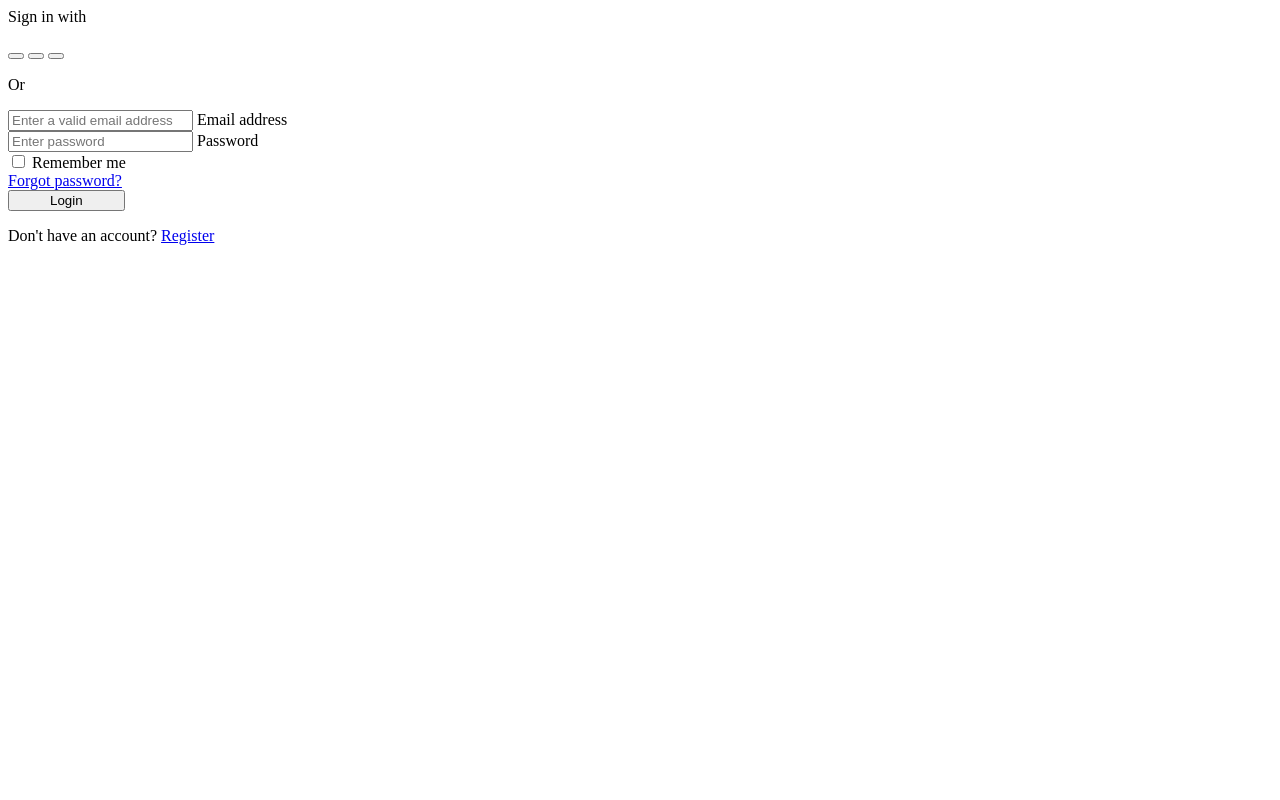
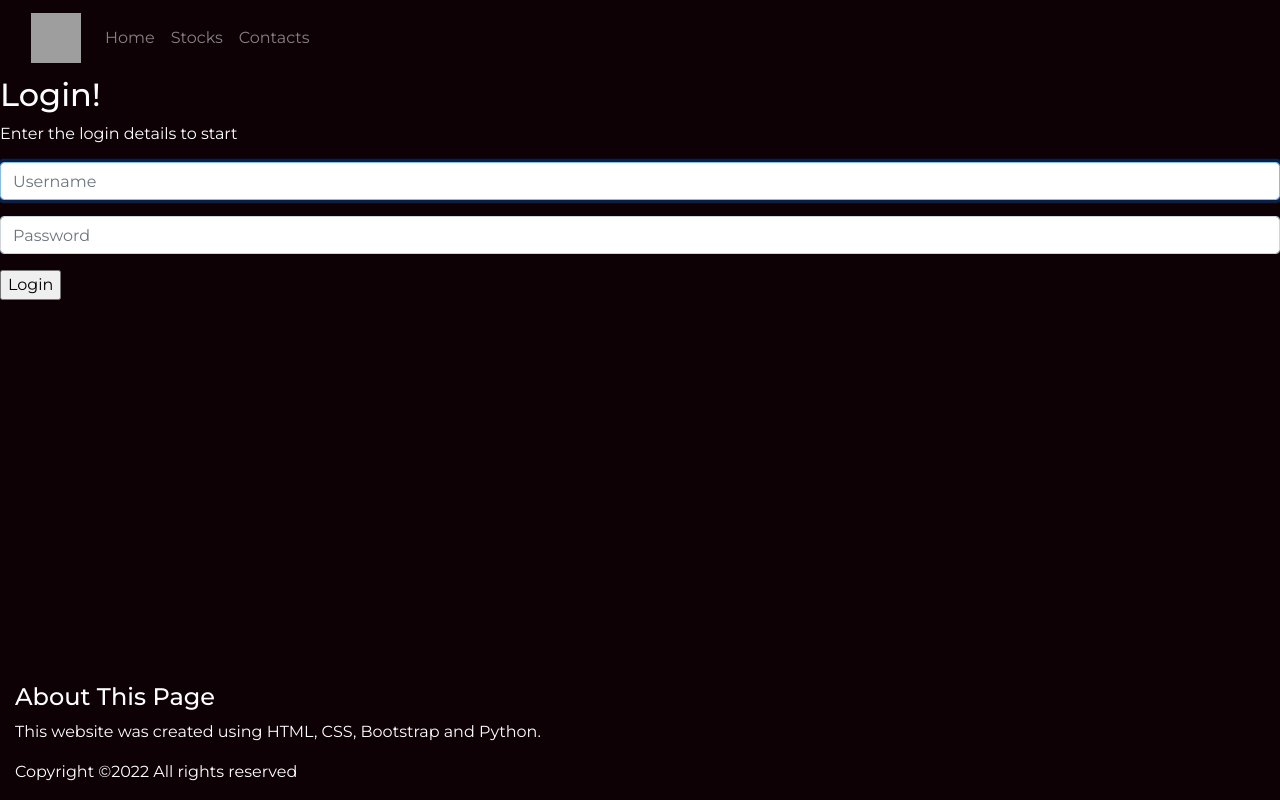
Before and after one commit to harshavardhanch9/NLP_Deployment, a Flask app: template templates/login.html in a window 1280 px wide. Run offline with Flask 2, Linux system fonts and the light colour scheme; the template is opened without the code that fills it: values that come from a table or form of the project are taken from there, others are empty; some libraries are stand-ins or nearby versions; grey boxes are pictures that could not be loaded.

Commit message:
Updated login page

```diff
--- a/app.py
+++ b/app.py
@@ -1,4 +1,4 @@
-from flask import Flask, request, render_template
+from flask import Flask, request, render_template, redirect, url_for
 import sqlalchemy
 from flask_sqlalchemy import SQLAlchemy
 from flask_restful import Resource, Api, reqparse
@@ -24,22 +24,29 @@ db.create_all(app=app) ## create table
 db = SQLAlchemy(app)
 
 @app.route('/', methods=['GET', 'POST'])
-def Sentiment():
+def register():
     reg_form = RegistrationForm()
     if reg_form.validate_on_submit():
         username = reg_form.username.data
         password = reg_form.password.data
 
-        user_object = User.query.filter_by(username=username).first()
-        if user_object:
-            return "Username has already taken by someone!"
-
         user = User(username=username, password=password)
         db.session.add(user)
         db.session.commit()
-        return "Successfully entered into DB!"
+        return redirect(url_for('login'))
 
     return render_template('home.html', form=reg_form)
+
+
+@app.route('/login', methods=['GET', 'POST'])
+def login():
+    login_form = LoginForm()
+
+    if login_form.validate_on_submit():
+        return "Logged in"
+
+    return render_template("login.html", form=login_form)
+
 
 @app.route('/stocks')
 def Stocks():
--- a/templates/home.html
+++ b/templates/home.html
@@ -20,7 +20,7 @@
               </div>
               <div class="col-md-8 col-lg-6 col-xl-4 offset-xl-1">
                 <h3>Register</h3>
-                <form action="{{ url_for('Sentiment')}}", method="POST">
+                <form action="{{ url_for('register')}}", method="POST">
                   {{ displayField(form.username, 'Username', autocomplete="off", autofocus=true) }}
                   {{ displayField(form.password, 'Password') }}
                   {{ displayField(form.confirm_pswd, 'Retype Password') }}
--- a/templates/login.html
+++ b/templates/login.html
@@ -1,53 +1,20 @@
-<form>
-    <div class="d-flex flex-row align-items-center justify-content-center justify-content-lg-start">
-      <p class="lead fw-normal mb-0 me-3">Sign in with</p>
-      <button type="button" class="btn btn-primary btn-floating mx-1">
-        <i class="fab fa-facebook-f"></i>
-      </button>
+{% from 'components/form_helper.html' import displayField %}
+{% extends "base.html" %}
 
-      <button type="button" class="btn btn-primary btn-floating mx-1">
-        <i class="fab fa-twitter"></i>
-      </button>
+<title>{% block title %}Login{% endblock %}</title>
 
-      <button type="button" class="btn btn-primary btn-floating mx-1">
-        <i class="fab fa-linkedin-in"></i>
-      </button>
-    </div>
+{% block content %}
+    <h2>Login!</h2>
+    <p>Enter the login details to start</p>
 
-    <div class="divider d-flex align-items-center my-4">
-      <p class="text-center fw-bold mx-3 mb-0">Or</p>
-    </div>
+    <form action="{{ url_for('login')}}", method="POST">
+      {{ displayField(form.username, 'Username', autocomplete="off", autofocus=true) }}
+      {{ displayField(form.password, 'Password') }}
+      <div>
+        {{ form.submit_button }}
+      </div>
+      {{ form.csrf_token }}
+  </form>
 
-    <!-- Email input -->
-    <div class="form-outline mb-4">
-      <input type="email" id="form3Example3" class="form-control form-control-lg"
-        placeholder="Enter a valid email address" />
-      <label class="form-label" for="form3Example3">Email address</label>
-    </div>
 
-    <!-- Password input -->
-    <div class="form-outline mb-3">
-      <input type="password" id="form3Example4" class="form-control form-control-lg"
-        placeholder="Enter password" />
-      <label class="form-label" for="form3Example4">Password</label>
-    </div>
-
-    <div class="d-flex justify-content-between align-items-center">
-      <!-- Checkbox -->
-      <div class="form-check mb-0">
-        <input class="form-check-input me-2" type="checkbox" value="" id="form2Example3" />
-        <label class="form-check-label" for="form2Example3">
-          Remember me
-        </label>
-      </div>
-      <a href="#!" class="text-body">Forgot password?</a>
-    </div>
-
-    <div class="text-center text-lg-start mt-4 pt-2">
-      <button type="button" class="btn btn-primary btn-lg"
-        style="padding-left: 2.5rem; padding-right: 2.5rem;">Login</button>
-      <p class="small fw-bold mt-2 pt-1 mb-0">Don't have an account? <a href="#!"
-          class="link-danger">Register</a></p>
-    </div>
-
-  </form>
+{% endblock %}
--- a/templates/stocks.html
+++ b/templates/stocks.html
@@ -5,11 +5,12 @@
 
   <div class="fluid-container">
     <h1 class="text-center">Stocks tweet sentiment analysis</h1>
-
+    <div class="container">
     <form class="p-3 text-center" action="/hello", method="post" enctype="multipart/form-data" >
         <input class="form-control" type="text", value="Copy tweet here" name="typetext">
         <input class="btn btn-primary mt-3" type="submit", value="Predict Tweet">
     </form>
+    </div>
     {% if prediction %}
     <p class="text-center"> News is {{prediction}}</p>
     {% endif %}
--- a/wtform.py
+++ b/wtform.py
@@ -1,6 +1,19 @@
 from flask_wtf import FlaskForm
 from wtforms import StringField, PasswordField, SubmitField
-from wtforms.validators import InputRequired, Length, EqualTo
+from wtforms.validators import InputRequired, Length, EqualTo, ValidationError
+from user_data import User
+
+def invalid_details(form, field):
+
+    username_entered = form.username.data
+    password_entered = field.data
+
+    user_object = User.query.filter_by(username=username_entered).first()
+    if user_object is None:
+        raise ValidationError("Username or password is incorrect")
+    elif password_entered != user_object.password:
+        raise ValidationError("Username or password is incorrect")
+
 
 class RegistrationForm(FlaskForm):
     username = StringField('username',
@@ -13,3 +26,17 @@ class RegistrationForm(FlaskForm):
         validators=[InputRequired(message="Password required"),
         EqualTo('password', message="Passwords must match")])
     submit_button = SubmitField('Create')
+
+    def validate_username(self, username):
+        user_object = User.query.filter_by(username=username.data).first()
+        if user_object:
+            raise ValidationError("Username already exists. Type a different username.")
+
+
+class LoginForm(FlaskForm):
+        username = StringField('username_label',
+            validators=[InputRequired(message="Username required")])
+        password = PasswordField('password',
+            validators=[InputRequired(message="Password required"), invalid_details])
+
+        submit_button = SubmitField('Login')
```
Also changed, not shown: db.sqlite.
